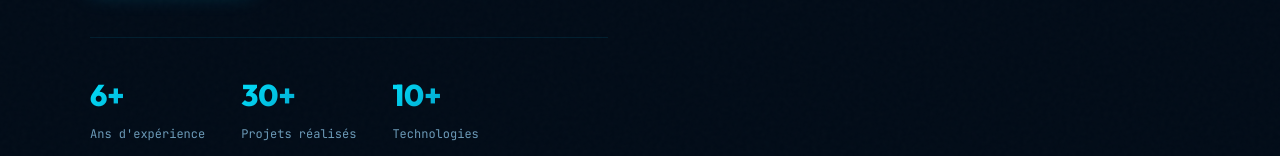
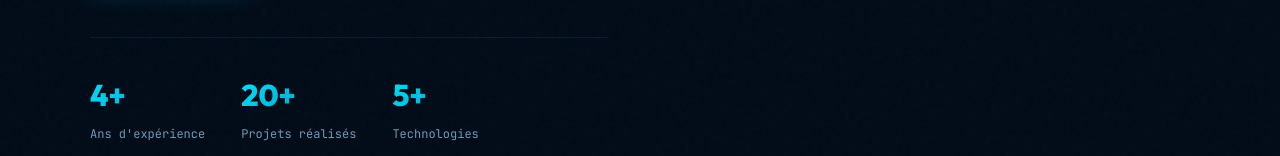
Before and after one commit to LeRegulus/Regulus_portfolio, a React (Create React App) app: page / in a window 1280 px wide. Shown: the part 644-800 px from the top of the page. Built offline with nearby package versions, Linux system fonts and the light colour scheme; a web font is replaced by a local one.

Commit message:
Update Portfolio

```diff
--- a/src/components/Contact.jsx
+++ b/src/components/Contact.jsx
@@ -11,7 +11,12 @@ export default function Contact() {
   const submit = async (e) => {
     e.preventDefault();
     setLoading(true);
-    await new Promise(r => setTimeout(r, 1200)); // Remplacer par vraie API (Formspree, EmailJS)
+    // await new Promise(r => setTimeout(r, 1200)); // Remplacer par vraie API (Formspree, EmailJS)
+    await fetch('https://formspree.io/f/xjgayljr', {
+      method: 'POST',
+      headers: { 'Content-Type': 'application/json' },
+      body: JSON.stringify(form),
+    });
     setLoading(false);
     setSent(true);
   };
--- a/src/components/Hero.jsx
+++ b/src/components/Hero.jsx
@@ -79,17 +79,17 @@ export default function Hero() {
           <div className="hero__stats">
 
             <div className="hero__stat">
-              <span className="hero__stat-n">6+</span>
+              <span className="hero__stat-n">4+</span>
               <span className="hero__stat-l">Ans d'expérience</span>
             </div>
 
             <div className="hero__stat">
-              <span className="hero__stat-n">30+</span>
+              <span className="hero__stat-n">20+</span>
               <span className="hero__stat-l">Projets réalisés</span>
             </div>
 
             <div className="hero__stat">
-              <span className="hero__stat-n">10+</span>
+              <span className="hero__stat-n">5+</span>
               <span className="hero__stat-l">Technologies</span>
             </div>
 
--- a/src/components/Navbar.jsx
+++ b/src/components/Navbar.jsx
@@ -52,7 +52,7 @@ export default function Navbar() {
         </ul>
 
         {/* CTA */}
-        <a href="/cv.pdf" download className="btn btn-outline nav__cta">
+        <a href="/CV_Papa_Alassane_SECK_Dev_FullStack_Java.pdf" download className="btn btn-outline nav__cta">
           Télécharger CV
         </a>
 
@@ -70,7 +70,7 @@ export default function Navbar() {
               {label}
             </button>
           ))}
-          <a href="/cv.pdf" download className="btn btn-cyan" style={{ marginTop: 8, justifyContent: 'center' }}>
+          <a href="/CV_Papa_Alassane_SECK_Dev_FullStack_Java.pdf" download className="btn btn-cyan" style={{ marginTop: 8, justifyContent: 'center' }}>
             Télécharger CV
           </a>
         </div>
```
Also changed, not shown: package.json (+14 -3 lines), 2 other files (tests, documents, lock files or other folders).
